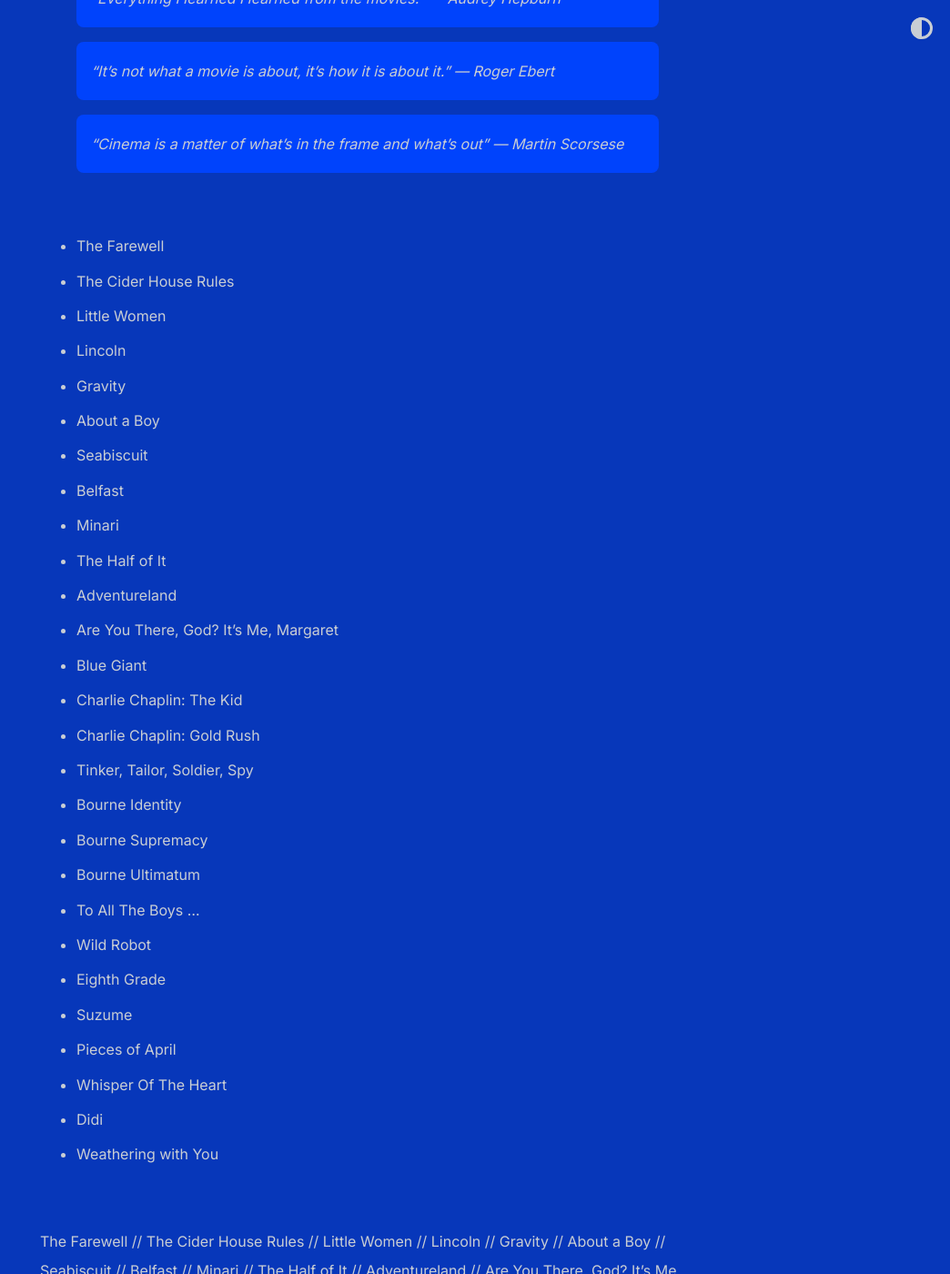
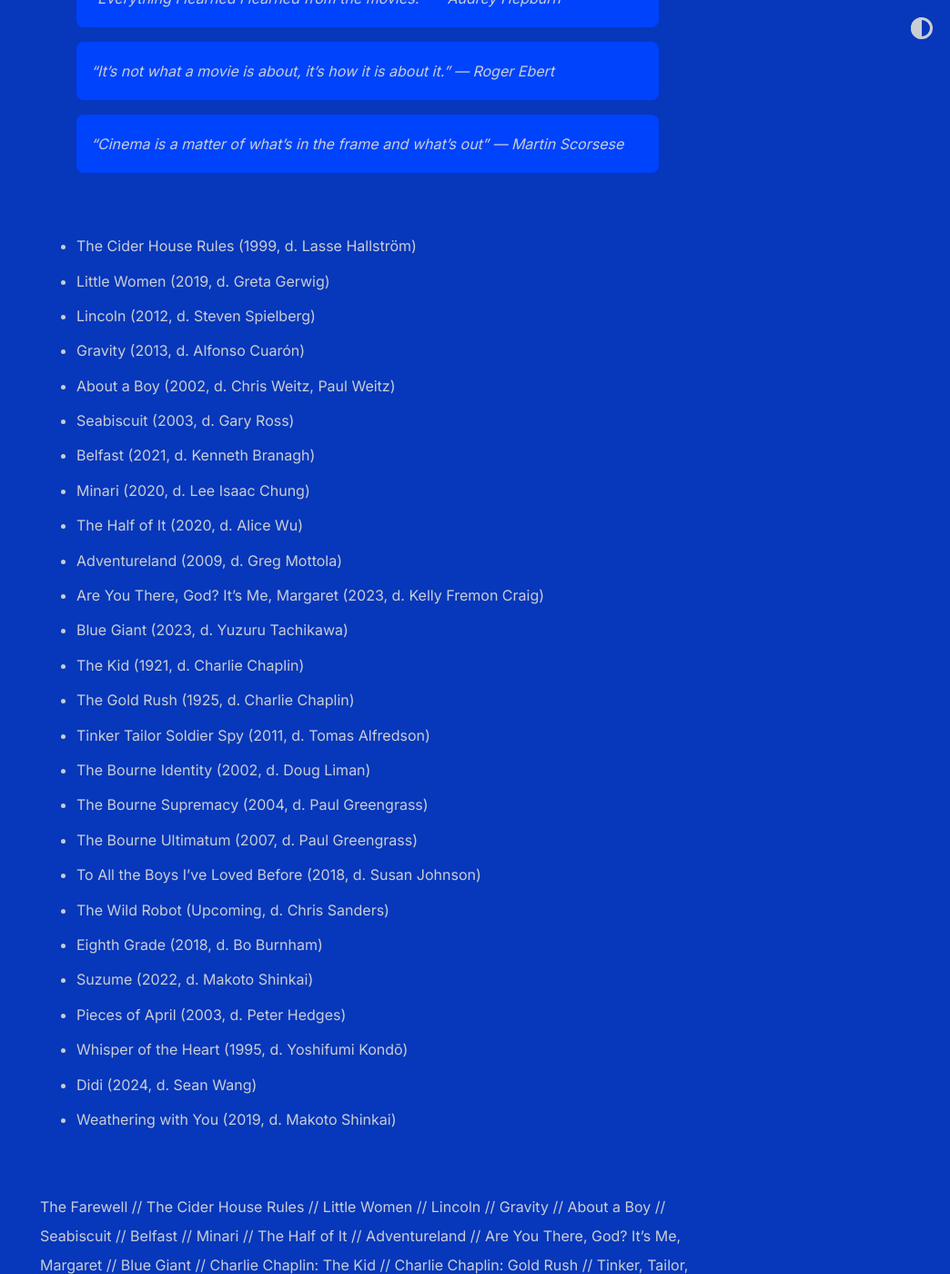
Before and after one commit to shihankanungo/shihankanungo.github.io, a Jekyll site: the page built from wrapped.md, in a window 1280 px wide and 1400 px high, scrolled down 356 px. Shown: the whole window at 91% size, without its empty margins (236-1280 px from the left). Built offline with Jekyll 4.4.1, drawn with Linux system fonts in a browser that asks for light colours.

Commit message:
Update wrapped.md

```diff
--- a/wrapped.md
+++ b/wrapped.md
@@ -14,33 +14,32 @@
 
 <br>
 
-- The Farewell
-- The Cider House Rules
-- Little Women
-- Lincoln
-- Gravity
-- About a Boy
-- Seabiscuit
-- Belfast
-- Minari
-- The Half of It
-- Adventureland
-- Are You There, God? It’s Me, Margaret
-- Blue Giant
-- Charlie Chaplin: The Kid
-- Charlie Chaplin: Gold Rush
-- Tinker, Tailor, Soldier, Spy
-- Bourne Identity
-- Bourne Supremacy
-- Bourne Ultimatum
-- To All The Boys …
-- Wild Robot
-- Eighth Grade
-- Suzume
-- Pieces of April
-- Whisper Of The Heart
-- Didi
-- Weathering with You
+- The Cider House Rules (1999, d. Lasse Hallström)
+- Little Women (2019, d. Greta Gerwig)
+- Lincoln (2012, d. Steven Spielberg)
+- Gravity (2013, d. Alfonso Cuarón)
+- About a Boy (2002, d. Chris Weitz, Paul Weitz)
+- Seabiscuit (2003, d. Gary Ross)
+- Belfast (2021, d. Kenneth Branagh)
+- Minari (2020, d. Lee Isaac Chung)
+- The Half of It (2020, d. Alice Wu)
+- Adventureland (2009, d. Greg Mottola)
+- Are You There, God? It’s Me, Margaret (2023, d. Kelly Fremon Craig)
+- Blue Giant (2023, d. Yuzuru Tachikawa)
+- The Kid (1921, d. Charlie Chaplin)
+- The Gold Rush (1925, d. Charlie Chaplin)
+- Tinker Tailor Soldier Spy (2011, d. Tomas Alfredson)
+- The Bourne Identity (2002, d. Doug Liman)
+- The Bourne Supremacy (2004, d. Paul Greengrass)
+- The Bourne Ultimatum (2007, d. Paul Greengrass)
+- To All the Boys I’ve Loved Before (2018, d. Susan Johnson)
+- The Wild Robot (Upcoming, d. Chris Sanders)
+- Eighth Grade (2018, d. Bo Burnham)
+- Suzume (2022, d. Makoto Shinkai)
+- Pieces of April (2003, d. Peter Hedges)
+- Whisper of the Heart (1995, d. Yoshifumi Kondō)
+- Didi (2024, d. Sean Wang)
+- Weathering with You (2019, d. Makoto Shinkai)
 
 <br>
 
```
